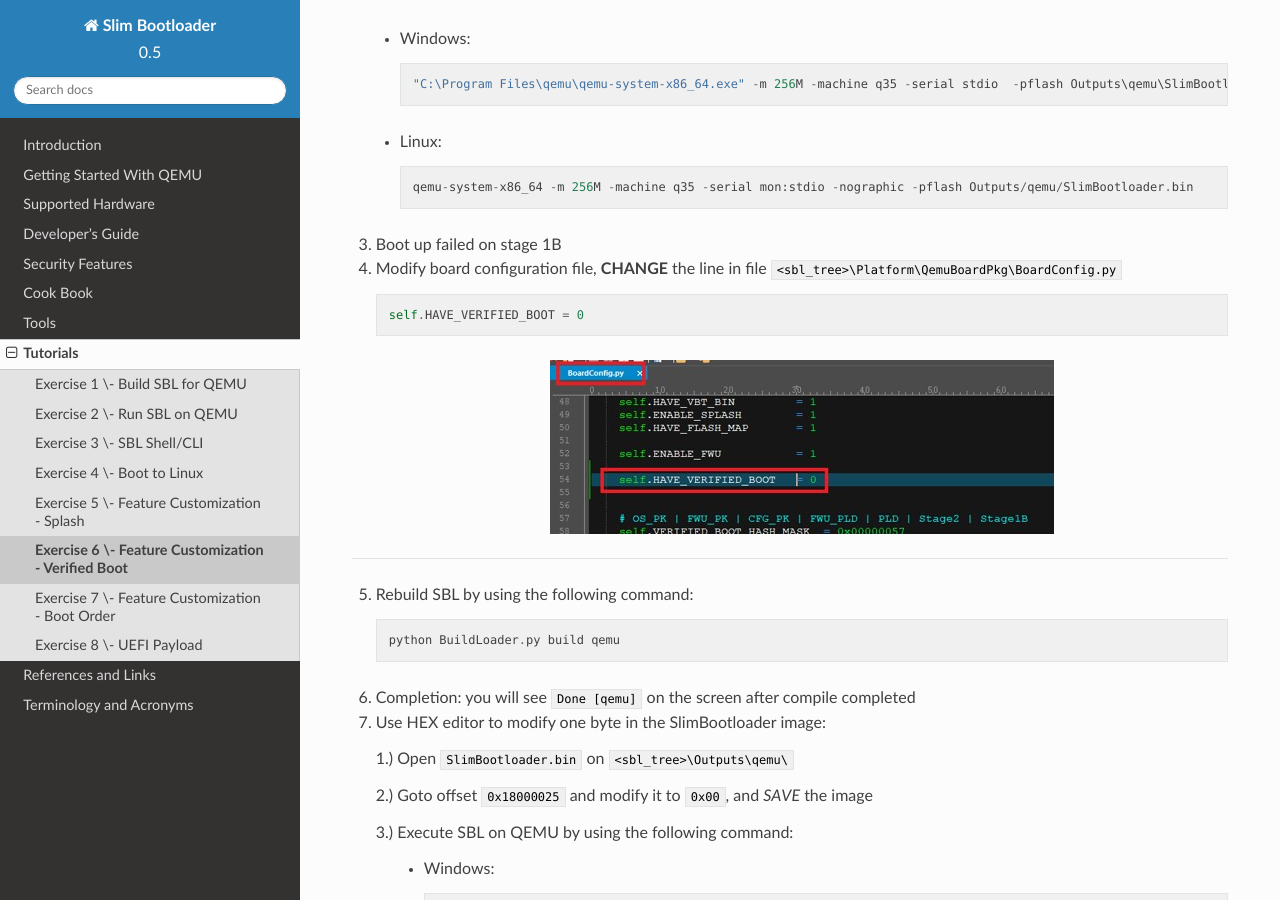
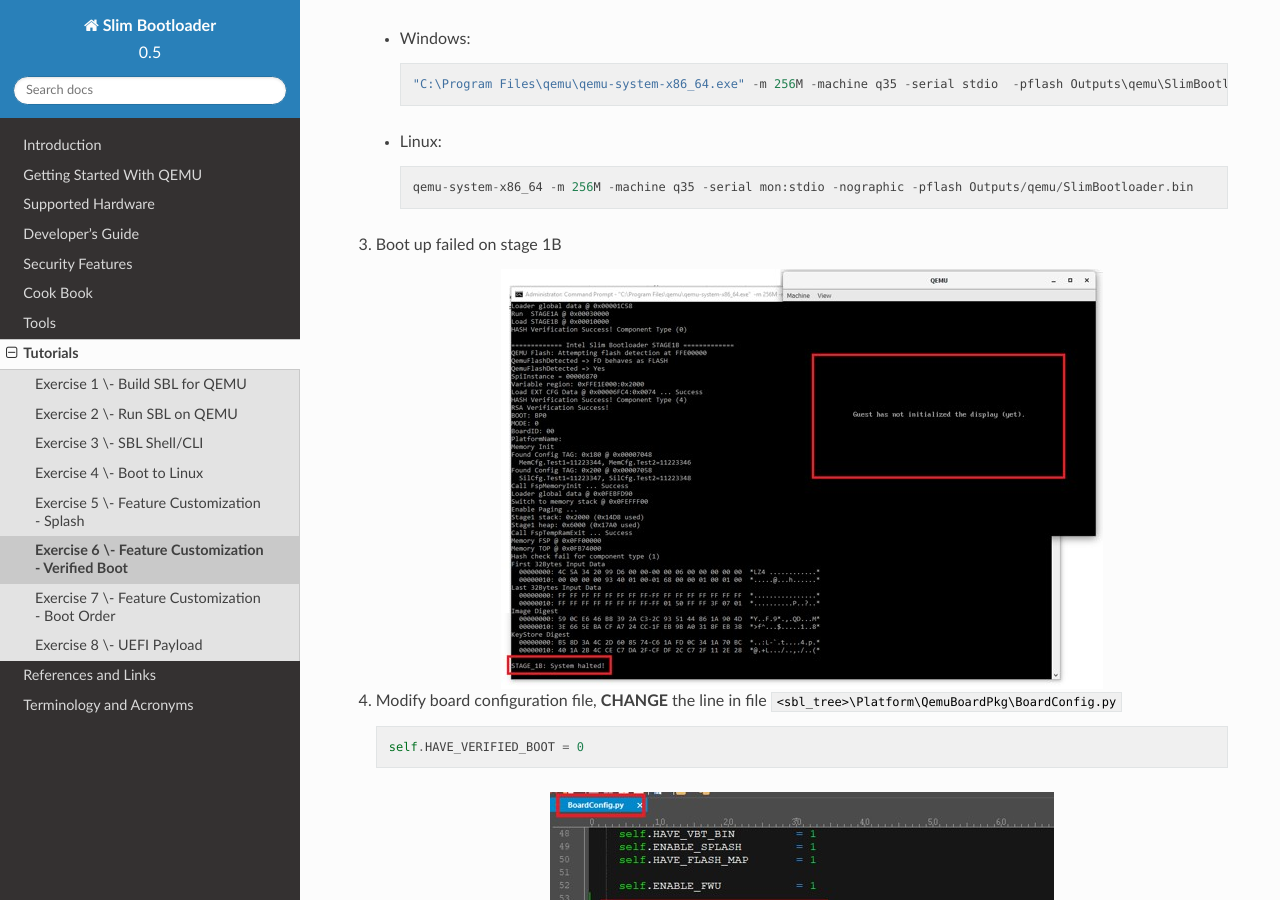
Before and after one commit to slimbootloader/documentation, a Sphinx documentation site: the page built from source/tutorials/ex6.rst, in a window 1280 px wide and 900 px high, scrolled down 1735 px. Built offline with Sphinx 7.4.7 and the Read the Docs theme 2.0.0, drawn with Linux system fonts in a browser that asks for light colours; pages that are not in the unit, such as notebooks, are missing from menus.

Commit message:
update 'Exercise 6' verified boot halt image to correct step

```diff
--- a/source/tutorials/ex6.rst
+++ b/source/tutorials/ex6.rst
@@ -54,6 +54,12 @@ You can execute |SPN| with the following steps:
 
 3. Boot up failed on stage 1B
 
+
+   .. image:: /images/ex6-3.jpg
+     :alt: Compile completed
+     :align: center
+
+
 4. Modify board configuration file, **CHANGE** the line in file ``<sbl_tree>\Platform\QemuBoardPkg\BoardConfig.py`` ::
 
         self.HAVE_VERIFIED_BOOT = 0
@@ -90,13 +96,6 @@ You can execute |SPN| with the following steps:
             qemu-system-x86_64 -m 256M -machine q35 -serial mon:stdio -nographic -pflash Outputs/qemu/SlimBootloader.bin
 
 
-
-   .. image:: /images/ex6-3.jpg
-     :alt: Compile completed
-     :align: center
-
-
-
    .. image:: /images/ex6-5.jpg
      :alt: Compile completed
      :align: center
```
